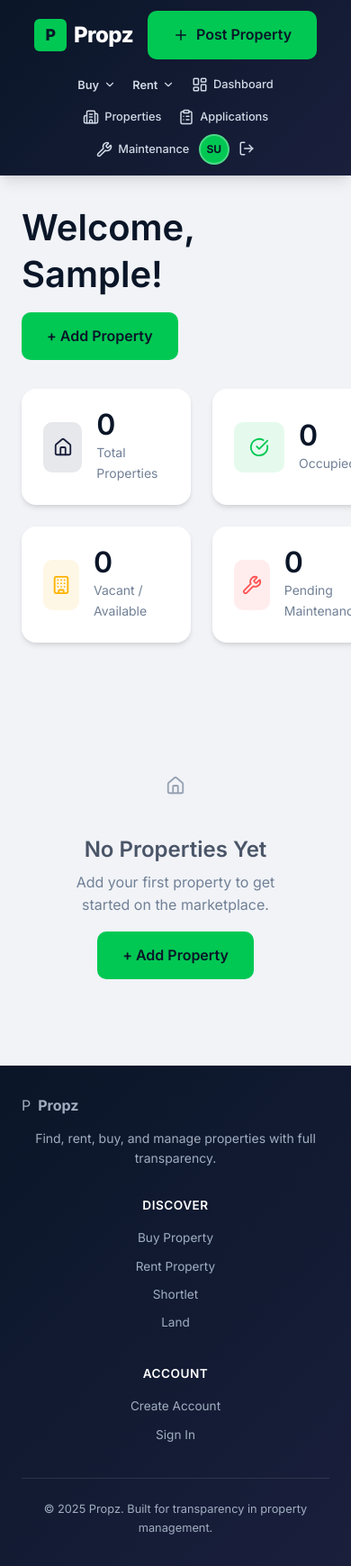
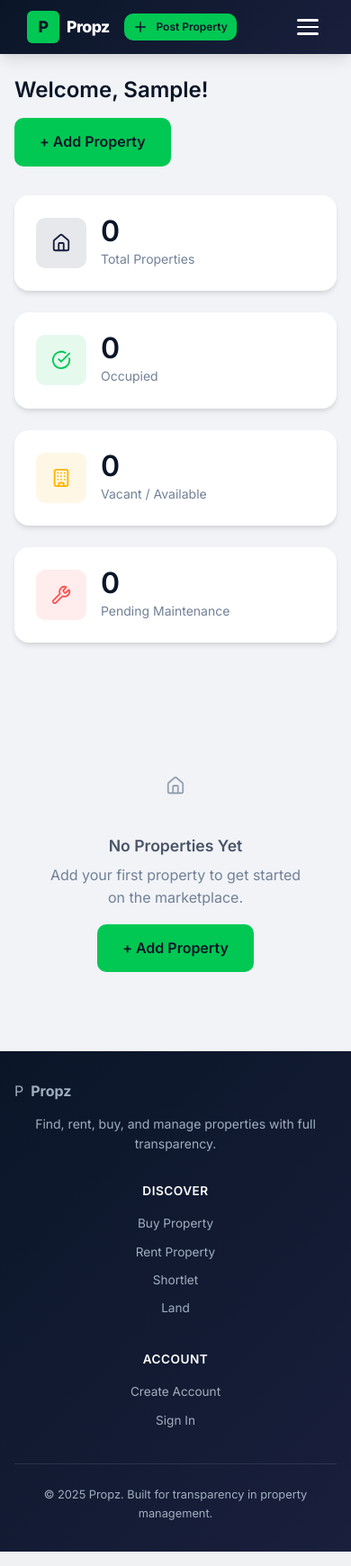
Before and after one commit to TammyAminigo/PRAMMS, a Django app: page /accounts/dashboard/landlord/ in a window 390 px wide; the page is wider, and only the part inside the window is pictured. Shown: that part at 90% size. Run offline with Django 5.2, Linux system fonts and the light colour scheme; the visitor is signed in with stand-in values (Sample User, id 1); data comes from the database, SQL or seed files in the repository; data that the repository does not hold is empty.

Commit message:
feat: add mobile hamburger menu and comprehensive responsive CSS
- Hamburger button (☰/✕) with animated 3-line-to-X transition
- Slide-down nav panel on mobile (≤768px)
- Tap-toggle for Buy/Rent dropdowns (hover doesn't work on touch)
- Touch-friendly 44px+ tap targets for all nav links
- Reduced container padding, card padding, and heading sizes
- Full-width buttons and form inputs on mobile
- iOS zoom prevention (16px font-size on inputs)
- Fixed conflicting old nav-left/nav-right width:100% rule
- Dark mode support for mobile menu

```diff
--- a/static/css/style.css
+++ b/static/css/style.css
@@ -1867,14 +1867,7 @@ input:checked+.slider:before {
 @media (max-width: 768px) {
     .navbar-content {
         flex-wrap: wrap;
-        gap: 0.75rem;
-    }
-
-    .nav-left,
-    .nav-right {
-        width: 100%;
-        justify-content: center;
-        flex-wrap: wrap;
+        gap: 0.5rem;
     }
 
     .footer-grid {
@@ -2268,3 +2261,241 @@ input:checked+.slider:before {
 [data-theme="dark"] .land-result {
     background: var(--primary);
 }
+
+/* ===================================
+   Mobile Hamburger Menu & Responsive
+   =================================== */
+
+/* Hamburger button - hidden on desktop */
+.hamburger-btn {
+    display: none;
+    flex-direction: column;
+    justify-content: center;
+    gap: 5px;
+    background: none;
+    border: none;
+    cursor: pointer;
+    padding: 6px;
+    z-index: 1001;
+}
+
+.hamburger-btn span {
+    display: block;
+    width: 24px;
+    height: 2.5px;
+    background: var(--white);
+    border-radius: 2px;
+    transition: transform 0.3s, opacity 0.3s;
+}
+
+/* Hamburger to X animation */
+.hamburger-btn.active span:nth-child(1) {
+    transform: rotate(45deg) translate(5px, 5px);
+}
+
+.hamburger-btn.active span:nth-child(2) {
+    opacity: 0;
+}
+
+.hamburger-btn.active span:nth-child(3) {
+    transform: rotate(-45deg) translate(5px, -5px);
+}
+
+@media (max-width: 768px) {
+
+    /* Show hamburger */
+    .hamburger-btn {
+        display: flex;
+    }
+
+    /* Navbar layout */
+    .navbar-content {
+        flex-wrap: wrap;
+        position: relative;
+    }
+
+    .nav-left {
+        flex: 1;
+    }
+
+    .btn-post-property {
+        font-size: 0.75rem;
+        padding: 0.35rem 0.6rem;
+    }
+
+    /* Hide nav-right by default, show on toggle */
+    .nav-right {
+        display: none;
+        width: 100%;
+        flex-direction: column;
+        gap: 0;
+        padding: 0.5rem 0;
+        border-top: 1px solid rgba(255, 255, 255, 0.15);
+        margin-top: 0.5rem;
+    }
+
+    .navbar-content.nav-open .nav-right {
+        display: flex;
+    }
+
+    /* Nav links - full width, touch-friendly */
+    .nav-right .nav-link {
+        width: 100%;
+        padding: 0.75rem 0.5rem;
+        font-size: 0.95rem;
+        border-radius: 8px;
+    }
+
+    .nav-right .nav-link:hover {
+        background: rgba(255, 255, 255, 0.1);
+    }
+
+    /* Dropdowns - full width inline */
+    .nav-dropdown {
+        width: 100%;
+    }
+
+    .nav-dropdown-trigger {
+        width: 100%;
+        text-align: left;
+        padding: 0.75rem 0.5rem;
+        font-size: 0.95rem;
+        border-radius: 8px;
+    }
+
+    .nav-dropdown-menu {
+        position: static;
+        opacity: 1;
+        visibility: visible;
+        transform: none;
+        box-shadow: none;
+        background: rgba(255, 255, 255, 0.05);
+        border-radius: 8px;
+        margin: 0 0 0.25rem 0;
+        padding: 0.25rem 0;
+        display: none;
+    }
+
+    .nav-dropdown:hover .nav-dropdown-menu,
+    .nav-dropdown.open .nav-dropdown-menu {
+        display: block;
+    }
+
+    .nav-dropdown-menu .dropdown-item {
+        padding: 0.6rem 1rem;
+        font-size: 0.9rem;
+    }
+
+    /* Auth buttons at bottom */
+    .btn-signup {
+        width: 100%;
+        text-align: center;
+        margin-top: 0.25rem;
+    }
+
+    .logout-btn {
+        width: 100%;
+        text-align: left;
+        padding: 0.75rem 0.5rem;
+    }
+
+    .user-avatar-link {
+        order: -1;
+        margin-bottom: 0.25rem;
+    }
+
+    /* Container padding */
+    .container {
+        padding-left: 1rem;
+        padding-right: 1rem;
+    }
+
+    /* Card padding */
+    .card {
+        padding: 1rem;
+    }
+
+    /* Dashboard section */
+    .dashboard {
+        padding: 1.5rem 0;
+    }
+
+    /* Section title */
+    .section-title {
+        font-size: 1.1rem;
+    }
+
+    /* Full-width buttons */
+    .btn-lg {
+        width: 100%;
+        text-align: center;
+    }
+
+    /* Forms: stack labels and inputs */
+    .form-group {
+        margin-bottom: 1rem;
+    }
+
+    .form-group input,
+    .form-group select,
+    .form-group textarea {
+        font-size: 16px;
+        /* prevents iOS zoom on focus */
+    }
+
+    /* Reduce heading sizes */
+    h1 {
+        font-size: 1.5rem;
+    }
+
+    h2 {
+        font-size: 1.25rem;
+    }
+
+    h3 {
+        font-size: 1.1rem;
+    }
+
+    /* Tables: horizontal scroll */
+    .table-responsive {
+        overflow-x: auto;
+        -webkit-overflow-scrolling: touch;
+    }
+
+    /* Messages overlay - adjust for mobile */
+    .messages-container {
+        top: 60px;
+    }
+
+    /* Feature grid */
+    .feature-grid {
+        grid-template-columns: 1fr !important;
+    }
+}
+
+@media (max-width: 480px) {
+    .navbar-brand {
+        font-size: 1.1rem;
+    }
+
+    .btn-post-property span {
+        display: none;
+    }
+
+    .hero h1 {
+        font-size: 1.5rem;
+    }
+
+    .hero p {
+        font-size: 0.9rem;
+    }
+
+    .stats-grid {
+        grid-template-columns: 1fr;
+    }
+}
+
+/* Dark mode mobile menu */
+[data-theme="dark"] .nav-dropdown-menu {
+    background: rgba(0, 0, 0, 0.3);
+}
--- a/templates/base.html
+++ b/templates/base.html
@@ -39,6 +39,11 @@
                 </a>
                 {% endif %}
             </div>
+
+            <!-- Hamburger Toggle (mobile only) -->
+            <button class="hamburger-btn" id="hamburgerBtn" aria-label="Menu" onclick="document.querySelector('.navbar-content').classList.toggle('nav-open'); this.classList.toggle('active');">
+                <span></span><span></span><span></span>
+            </button>
 
             <!-- Center/Right: Discovery Dropdowns -->
             <div class="nav-right">
@@ -249,6 +254,22 @@
                 }
             `;
             document.head.appendChild(style);
+
+            // Mobile dropdown tap toggle
+            document.querySelectorAll('.nav-dropdown-trigger').forEach(function(trigger) {
+                trigger.addEventListener('click', function(e) {
+                    if (window.innerWidth <= 768) {
+                        e.preventDefault();
+                        var parent = this.closest('.nav-dropdown');
+                        var wasOpen = parent.classList.contains('open');
+                        // Close all others
+                        document.querySelectorAll('.nav-dropdown.open').forEach(function(d) {
+                            d.classList.remove('open');
+                        });
+                        if (!wasOpen) parent.classList.add('open');
+                    }
+                });
+            });
         });
     </script>
     {% block extra_js %}{% endblock %}
```
